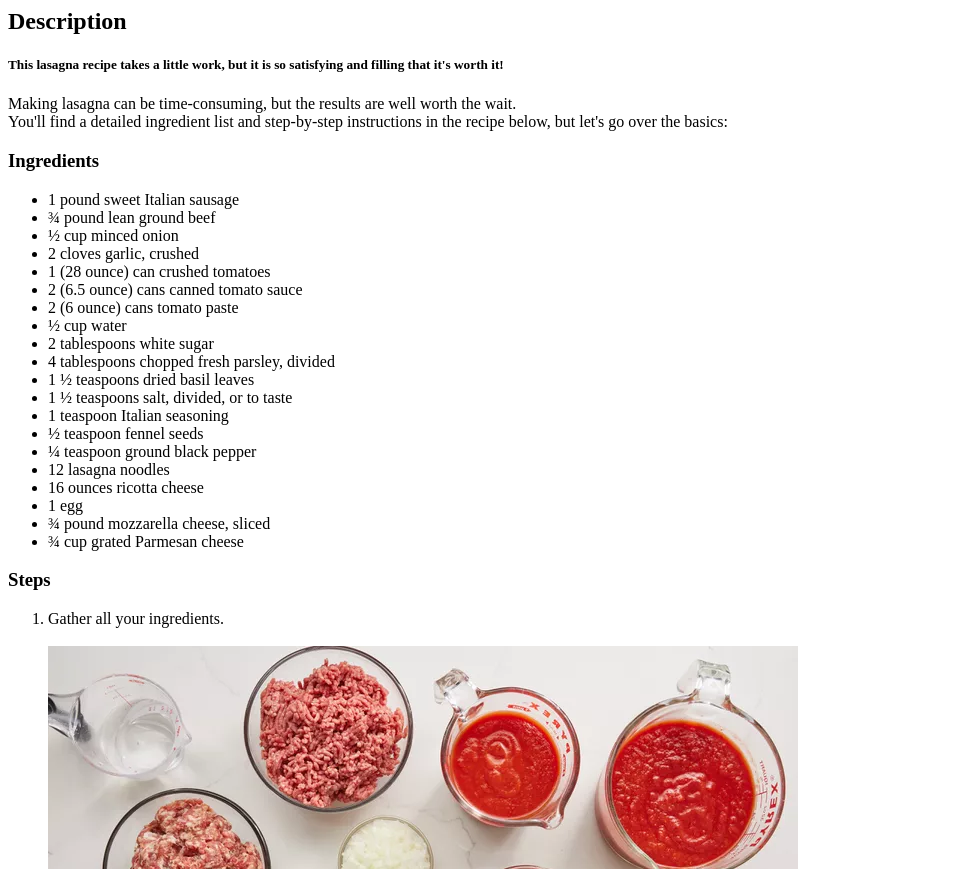
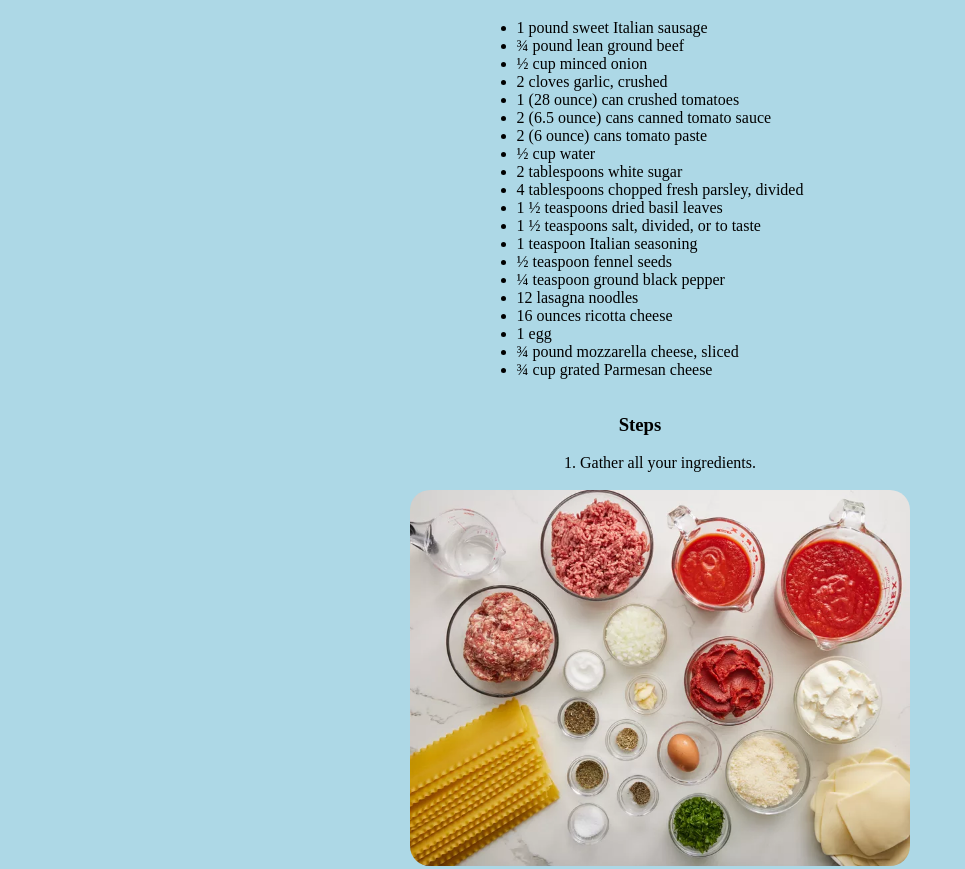
Before and after one commit to pehmsc/odin-recipes, a plain HTML site: page recipes/lasagna.html in a window 1280 px wide. Shown: the part 685-1554 px from the top of the page, without its empty margins (0-965 px from the left). Drawn offline with Linux system fonts and the light colour scheme.

Commit message:
CSS updates and recipe modifications

```diff
--- a/recipes/lasagna.html
+++ b/recipes/lasagna.html
@@ -4,6 +4,7 @@
     <meta charset="UTF-8" />
     <meta name="viewport" content="width=device-width, initial-scale=1.0" />
     <title>Homemade Lasagna Recipe</title>
+    <link rel="stylesheet" href="../style.css" />
   </head>
   <body>
     <a href="../index.html">Home</a>
@@ -21,6 +22,7 @@
       the recipe below, but let's go over the basics:
     </p>
     <h3>Ingredients</h3>
+    <div class="ingredients">
       <ul>
         <li>1 pound sweet Italian sausage</li>
         <li>¾ pound lean ground beef</li>
@@ -43,32 +45,34 @@
         <li>¾ pound mozzarella cheese, sliced</li>
         <li>¾ cup grated Parmesan cheese</li>
       </ul>
+    </div>
     <h3>Steps</h3>
+    <div class="steps">
       <ol>
         <li>Gather all your ingredients.</li>
         <br /><img src="./images/lasagna1.webp" alt="Lasagna Step 1" />
         <br />
         <br />
         <li>
-        Cook sausage, ground beef, onion, and garlic in a Dutch oven over medium
-        heat until well browned.
+          Cook sausage, ground beef, onion, and garlic in a Dutch oven over
+          medium heat until well browned.
         </li>
         <br /><img src="./images/lasagna2.webp" alt="Lasagna Step 2" />
         <br />
         <br />
         <li>
-        Stir in crushed tomatoes, tomato sauce, tomato paste, and water. Season
-        with sugar, 2 tablespoons parsley, basil, 1 teaspoon salt, Italian
-        seasoning, fennel seeds, and pepper. Simmer, covered, for about 1 ½
-        hours, stirring occasionally.
+          Stir in crushed tomatoes, tomato sauce, tomato paste, and water.
+          Season with sugar, 2 tablespoons parsley, basil, 1 teaspoon salt,
+          Italian seasoning, fennel seeds, and pepper. Simmer, covered, for
+          about 1 ½ hours, stirring occasionally.
         </li>
         <br /><img src="./images/lasagna3.webp" alt="Lasagna Step 3" />
         <br />
         <br />
         <li>
-        Bring a large pot of lightly salted water to boil. cook lasagna noodles
-        in boiling water for 8 to 10 minutes. Drain noodles, and rinse with cold
-        water.
+          Bring a large pot of lightly salted water to boil. cook lasagna
+          noodles in boiling water for 8 to 10 minutes. Drain noodles, and rinse
+          with cold water.
         </li>
         <br /><img src="./images/lasagna4.webp" alt="Lasagna Step 4" />
         <br />
@@ -83,11 +87,11 @@
         <li>Preheat the oven to 375 degrees Fº (190 degrees Cº)</li>
         <br />
         <li>
-        To assemble, spread 1 ½ cups of meat sauce in the bottom of a 9x13-inch
-        baking dish. Arrange 6 noodles lengthwise over meat sauce, overlapping
-        slightly. Spread with ½ of the ricotta cheese mixture. Top with ⅓ of the
-        mozzarella cheese slices. Spoon 1 ½ cups meat sauce over mozzarella, and
-        sprinkle with ¼ cup Parmesan cheese.
+          To assemble, spread 1 ½ cups of meat sauce in the bottom of a
+          9x13-inch baking dish. Arrange 6 noodles lengthwise over meat sauce,
+          overlapping slightly. Spread with ½ of the ricotta cheese mixture. Top
+          with ⅓ of the mozzarella cheese slices. Spoon 1 ½ cups meat sauce over
+          mozzarella, and sprinkle with ¼ cup Parmesan cheese.
         </li>
         <br /><img src="./images/lasagna7.webp" alt="Lasagna Step 7" />
         <br />
@@ -101,8 +105,8 @@
         <br />
         <br />
         <li>
-        Bake in the preheated oven for 25 minutes. Remove the foil and bake for
-        an additional 25 minutes.
+          Bake in the preheated oven for 25 minutes. Remove the foil and bake
+          for an additional 25 minutes.
         </li>
         <br /><img src="./images/lasagna9.webp" alt="Lasagna Step 9" />
         <br />
@@ -111,6 +115,7 @@
         <br /><img src="./images/lasagna10.webp" alt="Finished Lasagna" />
         <br />
       </ol>
+    </div>
     <h4>
       All rights reserved to
       <a
--- /dev/null
+++ b/style.css
@@ -0,0 +1,27 @@
+body {
+  font-family: "Times New Roman", Times, serif;
+  background-color: lightblue;
+  text-align: center;
+}
+
+div.ingredients {
+  text-align: center;
+}
+
+div.steps {
+  text-align: center;
+}
+
+ul {
+  display: inline-block;
+  text-align: left;
+}
+
+ol {
+  list-style-position: inside;
+}
+
+img {
+  max-width: 500px;
+  border-radius: 20px;
+}
```
Also changed, not shown: index.html (+1 -0 lines), recipes/salmon.html (+11 -6 lines), recipes/shrimp.html (+13 -8 lines). Lines whose indentation alone changed are shown as unchanged.
